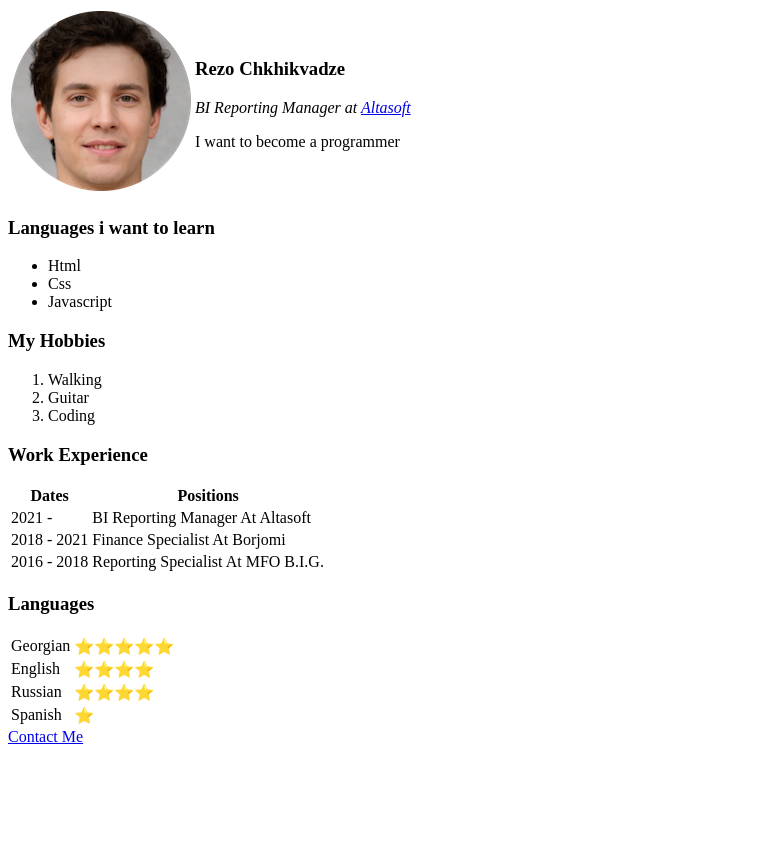
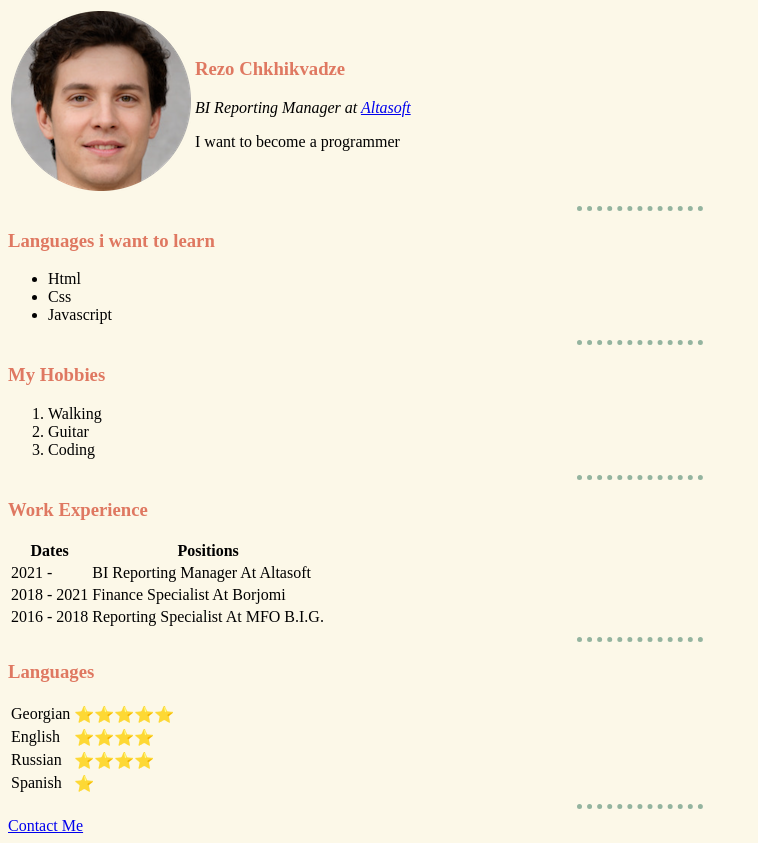
Before and after one commit to maverickrezo/cv, a plain HTML site: page index.html in a window 1280 px wide. Shown: the whole page, without its empty margins (0-758 px from the left). Before the commit the page ends 800 px from the top, so only its background shows below. Drawn offline with Linux system fonts and the light colour scheme.

Commit message:
Add files via upload

```diff
--- a/index.html
+++ b/index.html
@@ -3,6 +3,7 @@
   <head>
     <meta charset="utf-8">
     <title>Rezo's Personal Website</title>
+    <link rel="stylesheet" href="styles.css">
   </head>
   <body>
     <table>
@@ -14,18 +15,21 @@
       </td>
       </tr>
     </table>
+    <hr>
     <h3>Languages i want to learn</h3>
     <ul>
       <li>Html</li>
       <li>Css</li>
       <li>Javascript</li>
     </ul>
+    <hr>
     <h3>My Hobbies</h3>
     <ol>
       <li>Walking</li>
       <li>Guitar</li>
       <li>Coding</li>
     </ol>
+    <hr>
     <h3>Work Experience</h3>
 
 
@@ -47,7 +51,7 @@
         <td>Reporting Specialist At MFO B.I.G.</td>
       </tr>
     </table>
-
+    <hr>
     <h3>Languages</h3>
     <table>
       <tr>
@@ -67,7 +71,7 @@
         <td>⭐</td>
       </tr>
     </table>
-
+    <hr>
     <a href="contact.html">Contact Me</a>
 
 
--- /dev/null
+++ b/styles.css
@@ -0,0 +1,19 @@
+body
+  {
+    Background-color:#FCF8E8;
+  }
+hr
+  {
+    border-style: dotted none none;
+    border-color: #94B49F;
+    border-width: 5px;
+    width: 10%;
+  }
+h1
+  {
+    color: #DF7861;
+  }
+h3
+  {
+    color: #DF7861;
+  }
```
Also changed, not shown: contact.html (+6 -0 lines).
